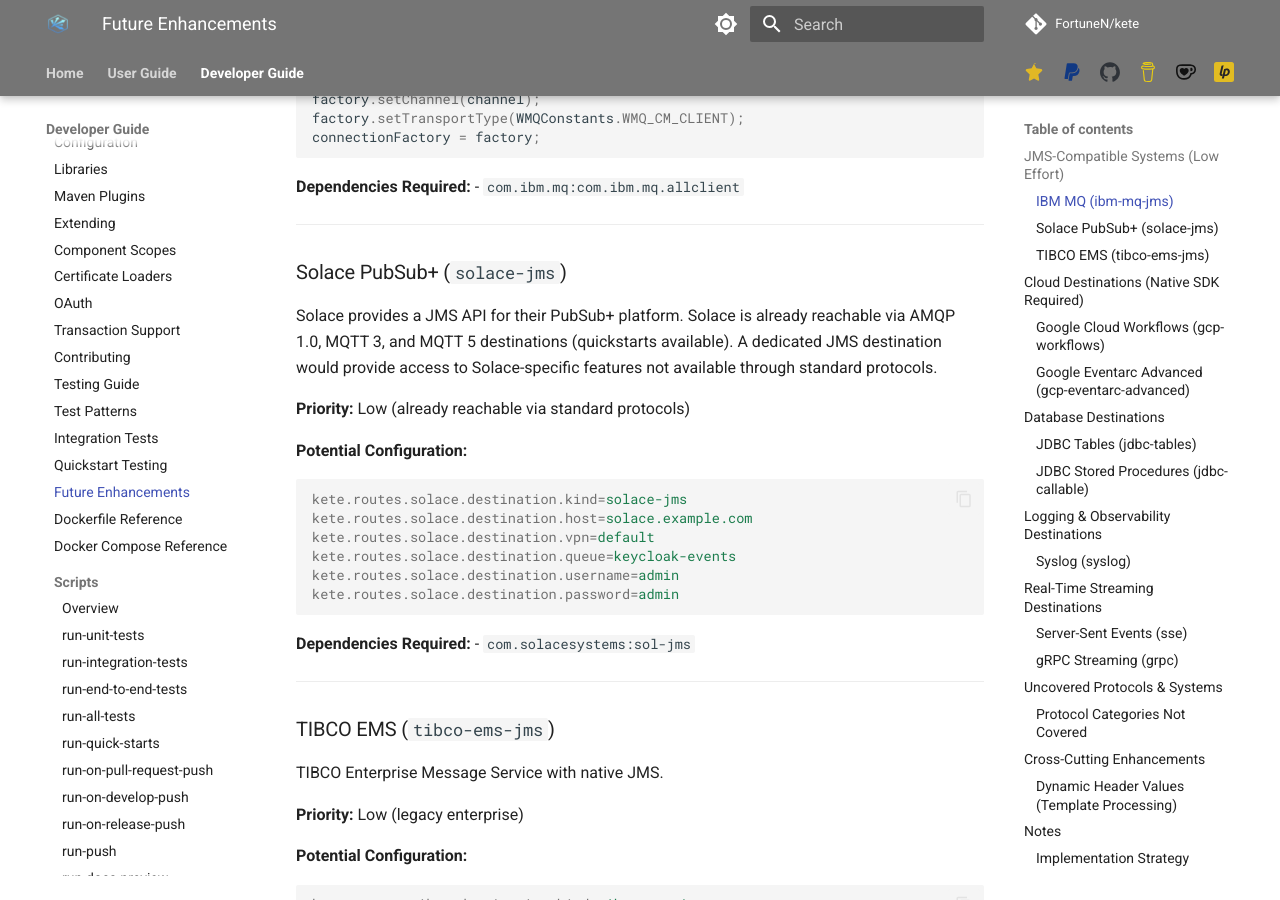
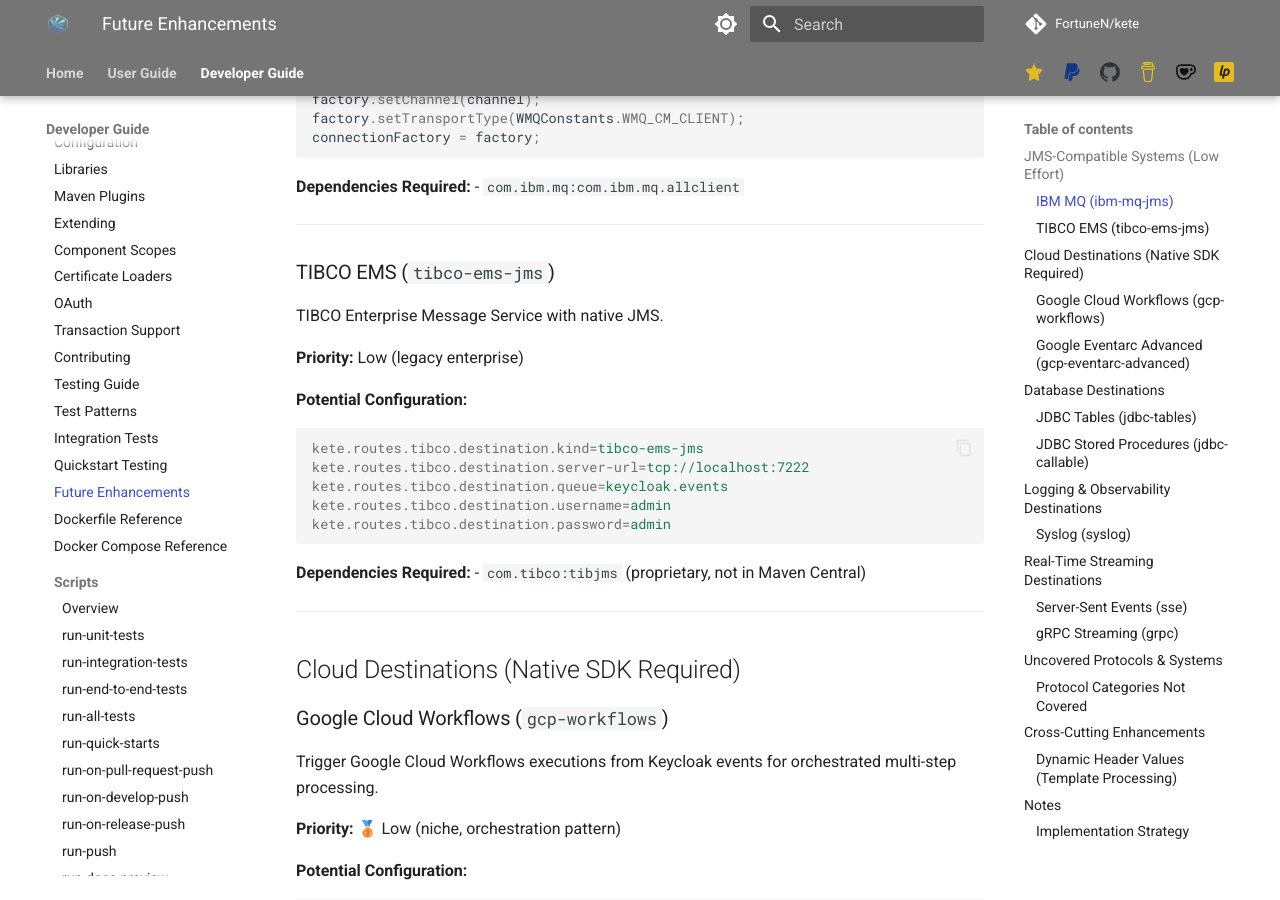
Before and after one commit to FortuneN/kete, an MkDocs documentation site: the page built from docs/developer-guide/future-enhancements.md, in a window 1280 px wide and 900 px high, scrolled down 1176 px. Built offline with MkDocs 1.6.1 and Material for MkDocs 9.7.7, drawn with Linux system fonts in a browser that asks for light colours; comment, search, counter and statistics services are not loaded; some of the changed text lies outside the part shown.

Commit message:
docs: remove attained items from future-enhancements
Remove items that have been achieved in one way or another:
- Solace PubSub+ (solace-jms): reachable via AMQP 1.0, MQTT 3, MQTT 5
- Apache RocketMQ note: reachable via mqtt-3 destination
- gRPC (generic) from Protocol Categories: unary gRPC is implemented
- JMS (directly) from Protocol Categories: covered via AMQP 1.0 and STOMP

````diff
--- a/docs/developer-guide/future-enhancements.md
+++ b/docs/developer-guide/future-enhancements.md
@@ -50,28 +50,6 @@ connectionFactory = factory;
 
 **Dependencies Required:**
 - `com.ibm.mq:com.ibm.mq.allclient`
-
----
-
-### Solace PubSub+ (`solace-jms`)
-
-Solace provides a JMS API for their PubSub+ platform. Solace is already reachable via AMQP 1.0, MQTT 3, and MQTT 5 destinations (quickstarts available). A dedicated JMS destination would provide access to Solace-specific features not available through standard protocols.
-
-**Priority:** Low (already reachable via standard protocols)
-
-**Potential Configuration:**
-
-```properties
-kete.routes.solace.destination.kind=solace-jms
-kete.routes.solace.destination.host=solace.example.com
-kete.routes.solace.destination.vpn=default
-kete.routes.solace.destination.queue=keycloak-events
-kete.routes.solace.destination.username=admin
-kete.routes.solace.destination.password=admin
-```
-
-**Dependencies Required:**
-- `com.solacesystems:sol-jms`
 
 ---
 
@@ -312,15 +290,10 @@ Systems that cannot be reached by any existing KETE destination because they use
 | Beanstalkd | `schickling/beanstalkd` | Custom text protocol | Lightweight work queue |
 | Pravega | `pravega/pravega` | Custom protocol | Dell streaming storage |
 
-!!! note "Apache RocketMQ"
-    RocketMQ supports MQTT 3.1.1 via the [rocketmq-mqtt](https://github.com/apache/rocketmq-mqtt) gateway extension and is reachable via KETE's `mqtt-3` destination. The gateway requires separate deployment alongside the RocketMQ broker (RocketMQ >= 4.9.3, <= 5.1.4).
-
 ### Protocol Categories Not Covered
 
-- **gRPC** (generic) — Unary implemented (see [gRPC Destination docs](../user-guide/destinations/grpc.md)). Streaming modes remain future.
 - **Server-Sent Events (SSE)** — one-way HTTP streaming
 - **Database-as-queue** — PostgreSQL LISTEN/NOTIFY, Oracle AQ
-- **JMS** (directly) — covered indirectly via AMQP 1.0 and STOMP for brokers that support both
 
 ---
 
````
